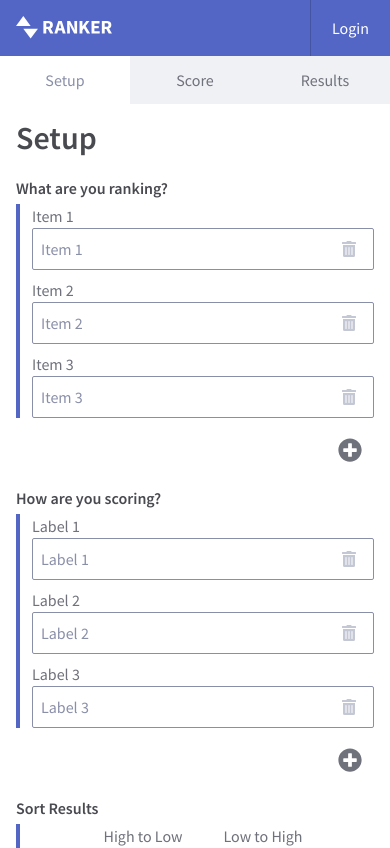
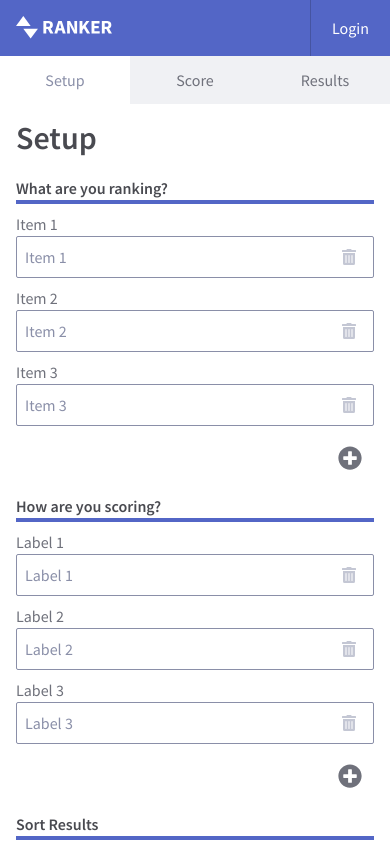
Before and after one commit to bcorey85/ranker-frontend, a React (Create React App) app: page / in a window 390 px wide. Shown: the top 848 px of the page. Built offline with nearby package versions, Linux system fonts and the light colour scheme.

Commit message:
change mobile styling of form dividers

```diff
--- a/src/components/Form/FormResults.scss
+++ b/src/components/Form/FormResults.scss
@@ -1,4 +1,5 @@
 @import '../../sass/abstracts/variables';
+@import '../../sass/abstracts/mixins';
 
 .form-results {
 	margin-bottom: 4.8rem;
@@ -33,10 +34,14 @@
 		align-items: flex-end;
 		margin-top: 1.6rem;
 		padding-top: .8rem;
-		margin-bottom: .8rem;
 		border-top: 1px solid $gray100;
 		height: 4.8rem;
 		margin-bottom: 1.6rem;
+
+		@include respond(500) {
+			border-top: none;
+			margin-top: 0;
+		}
 
 		& h2 {
 			margin-bottom: 0;
--- a/src/components/Form/FormResultsTable.js
+++ b/src/components/Form/FormResultsTable.js
@@ -1,6 +1,7 @@
 import React from 'react';
 
 import FormSection from './FormSection';
+import FormSectionHeader from './FormSectionHeader';
 import { sort } from '../../utils/sort';
 
 const FormResultsTable = ({ formData }) => {
@@ -21,7 +22,7 @@ const FormResultsTable = ({ formData }) => {
 	const scoreLabels = formData.scoreLabels.map(label => {
 		return (
 			<React.Fragment key={label.id}>
-				<h3>{label.label}</h3>
+				<FormSectionHeader>{label.label}</FormSectionHeader>
 				<FormSection>
 					<table className='form-results__table'>
 						<thead>
@@ -63,7 +64,7 @@ const FormResultsTable = ({ formData }) => {
 
 	return (
 		<React.Fragment>
-			<h3>Overview</h3>
+			<FormSectionHeader>Overview</FormSectionHeader>
 			<FormSection>
 				<table className='form-results__table'>
 					<thead>
--- a/src/components/Form/FormScore.js
+++ b/src/components/Form/FormScore.js
@@ -2,6 +2,7 @@ import React, { useState, useEffect, useContext } from 'react';
 
 import FormSection from './FormSection';
 import Input from '../shared/Input';
+import FormSectionHeader from './FormSectionHeader';
 
 import { FormContext } from '../../contexts/FormContext';
 import './FormScore.scss';
@@ -46,7 +47,7 @@ const FormInput = () => {
 	const scores = formState.form.items.map((item, itemIndex) => {
 		return (
 			<div key={item.id}>
-				<h3>{item.label}</h3>
+				<FormSectionHeader>{item.label}</FormSectionHeader>
 				<FormSection>
 					{item.scores.map((score, scoreIndex) => {
 						return (
--- a/src/components/Form/FormSection.scss
+++ b/src/components/Form/FormSection.scss
@@ -1,6 +1,12 @@
 @import '../../sass/abstracts/variables';
+@import '../../sass/abstracts/mixins';
 
 .form-section {
 	border-left: 4px solid $primary;
 	padding-left: 1.2rem;
+
+	@include respond(500) {
+		border-left: none;
+		padding-left: 0;
+	}
 }
--- /dev/null
+++ b/src/components/Form/FormSectionHeader.js
@@ -0,0 +1,9 @@
+import React from 'react';
+
+import './FormSectionHeader.scss';
+
+const FormSectionHeader = ({ children }) => {
+	return <h3 className='form-section-header'>{children}</h3>;
+};
+
+export default FormSectionHeader;
--- /dev/null
+++ b/src/components/Form/FormSectionHeader.scss
@@ -0,0 +1,9 @@
+@import '../../sass/abstracts/variables';
+@import '../../sass/abstracts/mixins';
+
+.form-section-header {
+	@include respond(500) {
+		border-bottom: 4px solid $primary;
+		padding-bottom: .4rem;
+	}
+}
--- a/src/components/Form/FormSetup.js
+++ b/src/components/Form/FormSetup.js
@@ -4,6 +4,7 @@ import AddBtn from '../shared/AddBtn';
 
 import SetupInput from './SetupInput';
 import FormSection from './FormSection';
+import FormSectionHeader from './FormSectionHeader';
 
 import { isUnique } from '../../utils/validate';
 import { FormContext } from '../../contexts/FormContext';
@@ -44,7 +45,8 @@ const FormSetup = () => {
 	return (
 		<div className='form-setup'>
 			<h1>Setup</h1>
-			<h3>What are you ranking?</h3>
+
+			<FormSectionHeader>What are you ranking?</FormSectionHeader>
 			<div className='form-setup__section'>
 				<FormSection>
 					{formState.form.items.map((item, index) => {
@@ -70,7 +72,7 @@ const FormSetup = () => {
 				</div>
 			</div>
 
-			<h3>How are you scoring?</h3>
+			<FormSectionHeader>How are you scoring?</FormSectionHeader>
 			<div className='form-setup__section'>
 				<FormSection>
 					{formState.form.scoreLabels.map((score, index) => {
@@ -101,7 +103,8 @@ const FormSetup = () => {
 					/>
 				</div>
 			</div>
-			<h3>Sort Results</h3>
+			<FormSectionHeader>Sort Results</FormSectionHeader>
+
 			<FormSection>
 				<div className='form-results__sort'>
 					<div onClick={handleSort}>
--- a/src/components/form/FormResultsTable.js
+++ b/src/components/form/FormResultsTable.js
@@ -1,6 +1,7 @@
 import React from 'react';
 
 import FormSection from './FormSection';
+import FormSectionHeader from './FormSectionHeader';
 import { sort } from '../../utils/sort';
 
 const FormResultsTable = ({ formData }) => {
@@ -21,7 +22,7 @@ const FormResultsTable = ({ formData }) => {
 	const scoreLabels = formData.scoreLabels.map(label => {
 		return (
 			<React.Fragment key={label.id}>
-				<h3>{label.label}</h3>
+				<FormSectionHeader>{label.label}</FormSectionHeader>
 				<FormSection>
 					<table className='form-results__table'>
 						<thead>
@@ -63,7 +64,7 @@ const FormResultsTable = ({ formData }) => {
 
 	return (
 		<React.Fragment>
-			<h3>Overview</h3>
+			<FormSectionHeader>Overview</FormSectionHeader>
 			<FormSection>
 				<table className='form-results__table'>
 					<thead>
--- a/src/components/form/FormScore.js
+++ b/src/components/form/FormScore.js
@@ -2,6 +2,7 @@ import React, { useState, useEffect, useContext } from 'react';
 
 import FormSection from './FormSection';
 import Input from '../shared/Input';
+import FormSectionHeader from './FormSectionHeader';
 
 import { FormContext } from '../../contexts/FormContext';
 import './FormScore.scss';
@@ -46,7 +47,7 @@ const FormInput = () => {
 	const scores = formState.form.items.map((item, itemIndex) => {
 		return (
 			<div key={item.id}>
-				<h3>{item.label}</h3>
+				<FormSectionHeader>{item.label}</FormSectionHeader>
 				<FormSection>
 					{item.scores.map((score, scoreIndex) => {
 						return (
--- a/src/components/form/FormSection.scss
+++ b/src/components/form/FormSection.scss
@@ -1,6 +1,12 @@
 @import '../../sass/abstracts/variables';
+@import '../../sass/abstracts/mixins';
 
 .form-section {
 	border-left: 4px solid $primary;
 	padding-left: 1.2rem;
+
+	@include respond(500) {
+		border-left: none;
+		padding-left: 0;
+	}
 }
```
Also changed, not shown: src/components/form/FormResults.scss (+6 -1 lines), src/components/form/FormSetup.js (+6 -3 lines).
